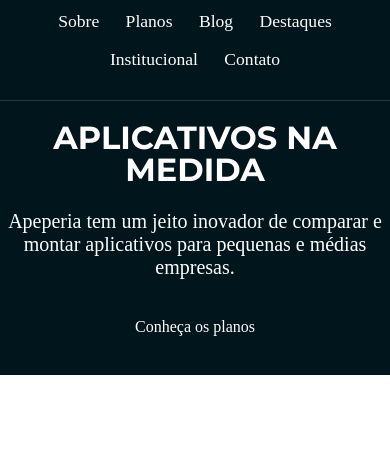
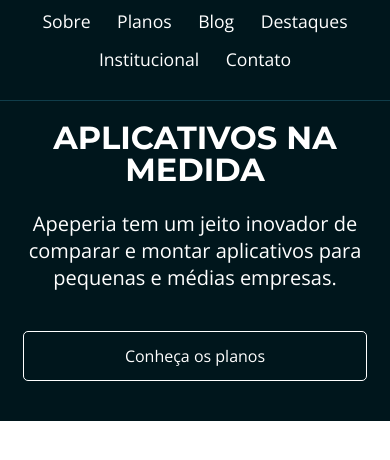
Before and after one commit to bruno-vribeiro/layout-responsivo-alura, a plain HTML site: page index.html in a window 390 px wide. Shown: the part 74-534 px from the top of the page. Drawn offline with nearby package versions, Linux system fonts and the light colour scheme.

Commit message:
Layout mobile e variavéis

```diff
--- a/css/base.css
+++ b/css/base.css
@@ -1,3 +1,39 @@
+:root {
+    --branco: #FFF;
+    --azul-claro: #DFE3E5;
+    --vermelho-forte: #B72E2E;
+    --cinza-escuro: #4F4C4C;
+    --cinza-claro: #F7F4F4;
+    --cinza-medio: #D9D9D9;
+
+    --fonte-link: #0084FF;
+    --fonte-cinza: #666;
+    --borda-cabecalho-mobile: #103D4A;
+    --bg-rodape: #333;
+    --bg-chamada-mobile: #00161C;
+
+    --planos-cartao-start: #56CCF2;
+    --planos-cartao-ultra: #B04CD9;
+    --planos-cartao-mega: #E33B3B;
+    --montserrat: 'Montserrat',sans-serif;
+}
+
+
 body {
     font-family: 'Open Sans', sans-serif;
 }
+.container {
+    padding-right: 6%;
+    padding-left: 6%;
+}
+
+.botao{
+    text-align: center;
+    display: block;
+    width: 100%;
+    max-width: 350px;
+    box-sizing: border-box;
+    padding: 1rem 2rem;
+    border: 1px solid var(--branco);
+    border-radius: 5px;
+}
--- a/css/cabecalho.css
+++ b/css/cabecalho.css
@@ -1,5 +1,5 @@
 .cabecalho {
-    color: #FFF;
+    color: var(--branco);
 
     width: 100%;
 
@@ -12,7 +12,7 @@
     padding-top: .75rem;
     padding-bottom: .75rem;
 
-    border-bottom: 1px solid #103D4A;
+    border-bottom: 1px solid var(--borda-cabecalho-mobile);
 
     position: absolute;
 }
--- a/css/chamada.css
+++ b/css/chamada.css
@@ -3,17 +3,17 @@
     flex-direction: column;
     align-items: center;
 
-    color: #FFF;
+    color: var(--branco);
     text-align: center;
 
-    background-color: #00161C;
+    background-color: var(--bg-chamada-mobile);
 
     padding-top: 12.25rem;
     padding-bottom: 2.5rem;
 }
 
 .chamada__titulo {
-    font-family: 'Montserrat', serif;
+    font-family: var(--montserrat);
     font-size: 2rem;
     font-weight: 700;
     text-transform: uppercase;
--- a/index.html
+++ b/index.html
@@ -8,11 +8,12 @@
     <link rel="preconnect" href="https://fonts.googleapis.com">
 <link rel="preconnect" href="https://fonts.gstatic.com" crossorigin>
 <link href="https://fonts.googleapis.com/css2?family=Dancing+Script&family=Montserrat:wght@300;400;700&family=Open+Sans:wght@300;400;700&display=swap" rel="stylesheet">
+<link rel="stylesheet" href="./css/base.css">
     <link rel="stylesheet" href="./css/cabecalho.css">
     <link rel="stylesheet" href="./css/chamada.css">
 </head>
 <body>
-    <header class="cabecalho">
+    <header class="cabecalho container">
         <img src="./img/logo-apeperia.svg" alt="Logo da Apeperia" class="cabecalho__logo">
         <nav class="cabecalho__navegacao">
             <ul>
@@ -26,11 +27,11 @@
         </nav>
     </header>
     <main>
-        <section class="chamada">
+        <section class="chamada container">
             <h1 class="chamada__titulo">Aplicativos Na Medida</h1>
             <p class="chamada__texto">Apeperia tem um jeito inovador de comparar e montar aplicativos para pequenas e médias empresas.
             </p>
-            <a href="#" class="chamada__botao">Conheça os planos</a>
+            <a href="#" class="chamada__botao botao">Conheça os planos</a>
         </section>
     </main>
 </body>
```
